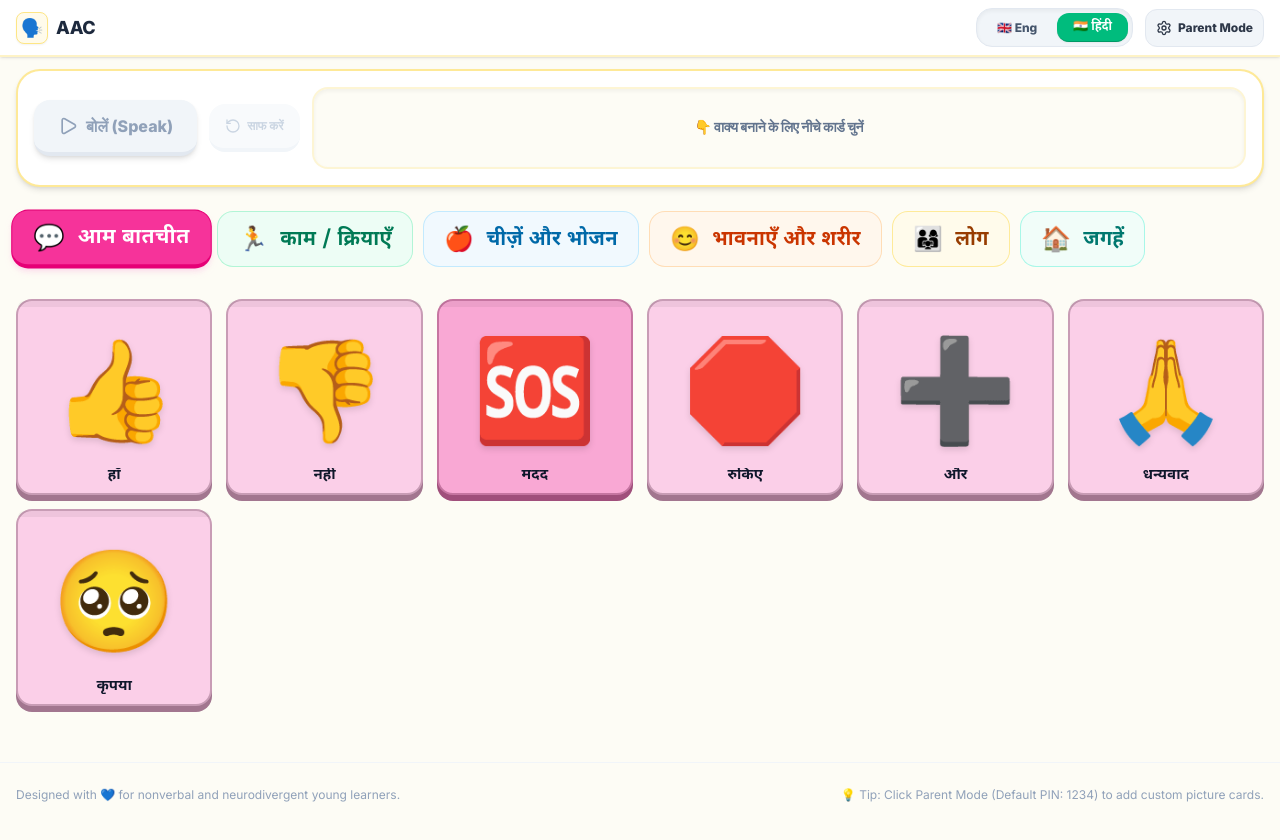
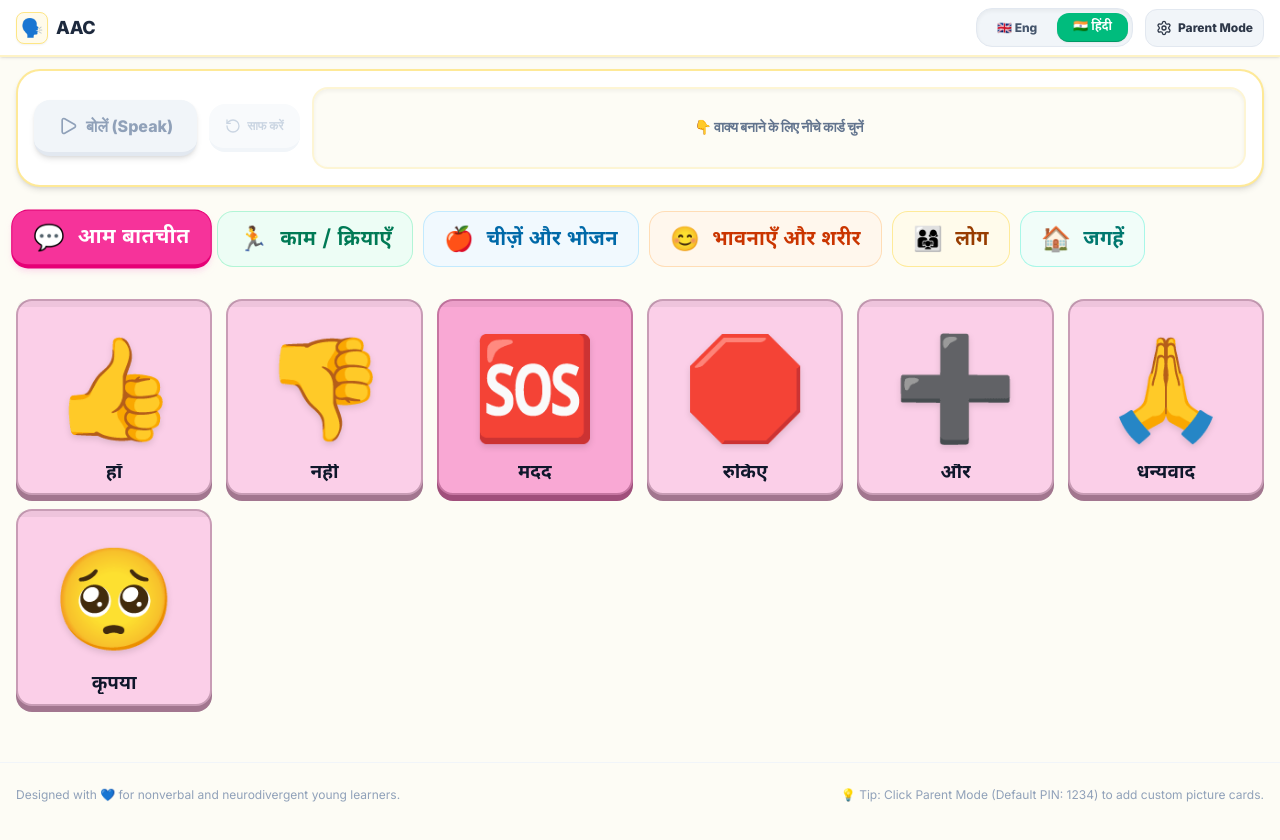
Before and after one commit to gunjanj20000/AAC-, a React (Vite) app: page / in a window 1280 px wide. Shown: the top 840 px of the page. Built offline with nearby package versions, Linux system fonts and the light colour scheme.

Commit message:
style: increase font sizes for card labels
Improve accessibility and readability by enlarging English and Hindi text labels across all screen sizes.

```diff
--- a/src/components/CardGrid.tsx
+++ b/src/components/CardGrid.tsx
@@ -140,18 +140,18 @@ export function CardGrid({
 
             {/* Bilingual display labels with optimized size hierarchies */}
             <div className={`w-full text-center mt-1 shrink-0 flex flex-col justify-end ${
-              languageMode === 'both' ? 'min-h-[34px]' : 'min-h-[18px]'
+              languageMode === 'both' ? 'min-h-[44px]' : 'min-h-[22px]'
             }`}>
               {/* English label */}
               {languageMode !== 'hindi' && (
-                <span className="font-sans font-black text-slate-900 text-[12px] min-[390px]:text-[13px] sm:text-[14px] md:text-[16px] leading-none block tracking-tight truncate uppercase">
+                <span className="font-sans font-black text-slate-900 text-[15px] min-[390px]:text-[16px] sm:text-[18px] md:text-[21px] leading-none block tracking-tight truncate uppercase">
                   {card.englishLabel}
                 </span>
               )}
 
               {/* Hindi label */}
               {languageMode !== 'english' && (
-                <span className="font-hindi font-black text-slate-900 text-[11px] min-[390px]:text-[12px] sm:text-[13px] md:text-[15px] leading-none block mt-0.5 truncate">
+                <span className="font-hindi font-black text-slate-900 text-[14px] min-[390px]:text-[15px] sm:text-[17px] md:text-[19px] leading-none block mt-0.5 truncate">
                   {card.hindiLabel}
                 </span>
               )}
```
